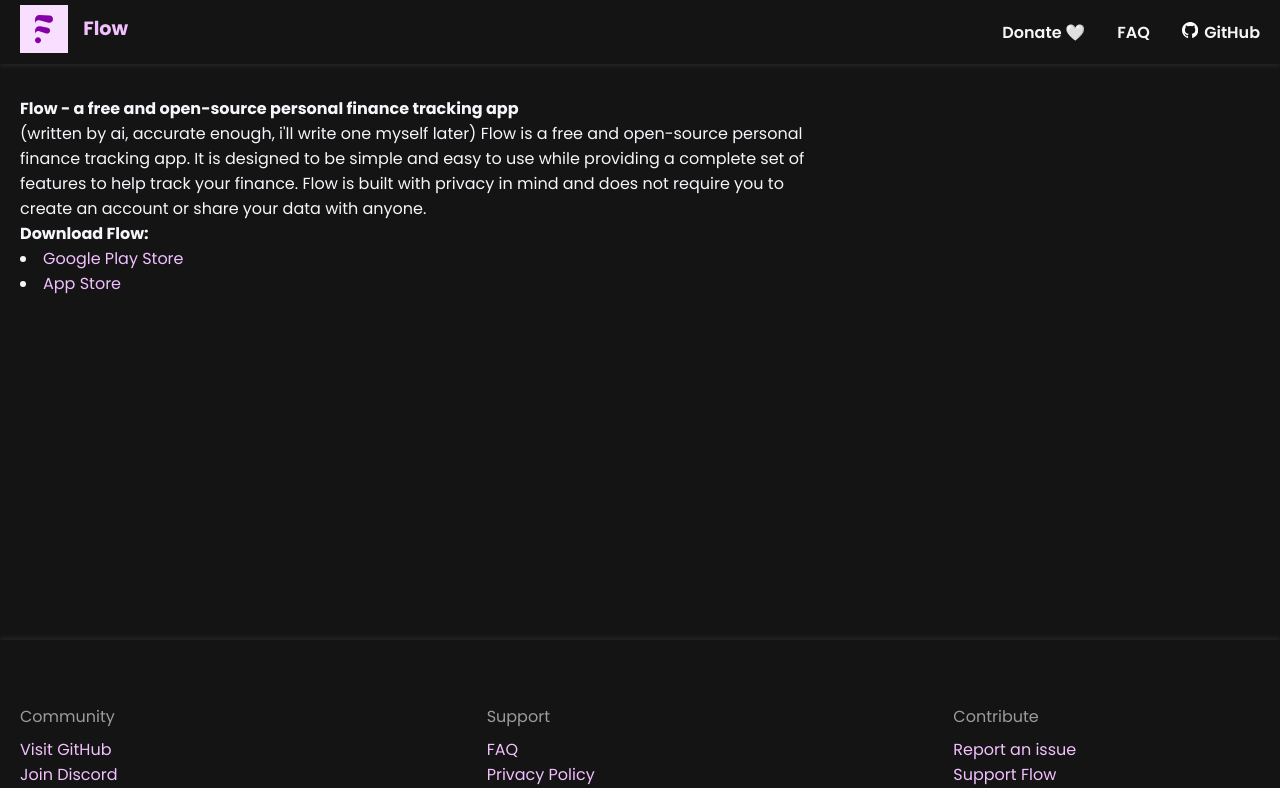
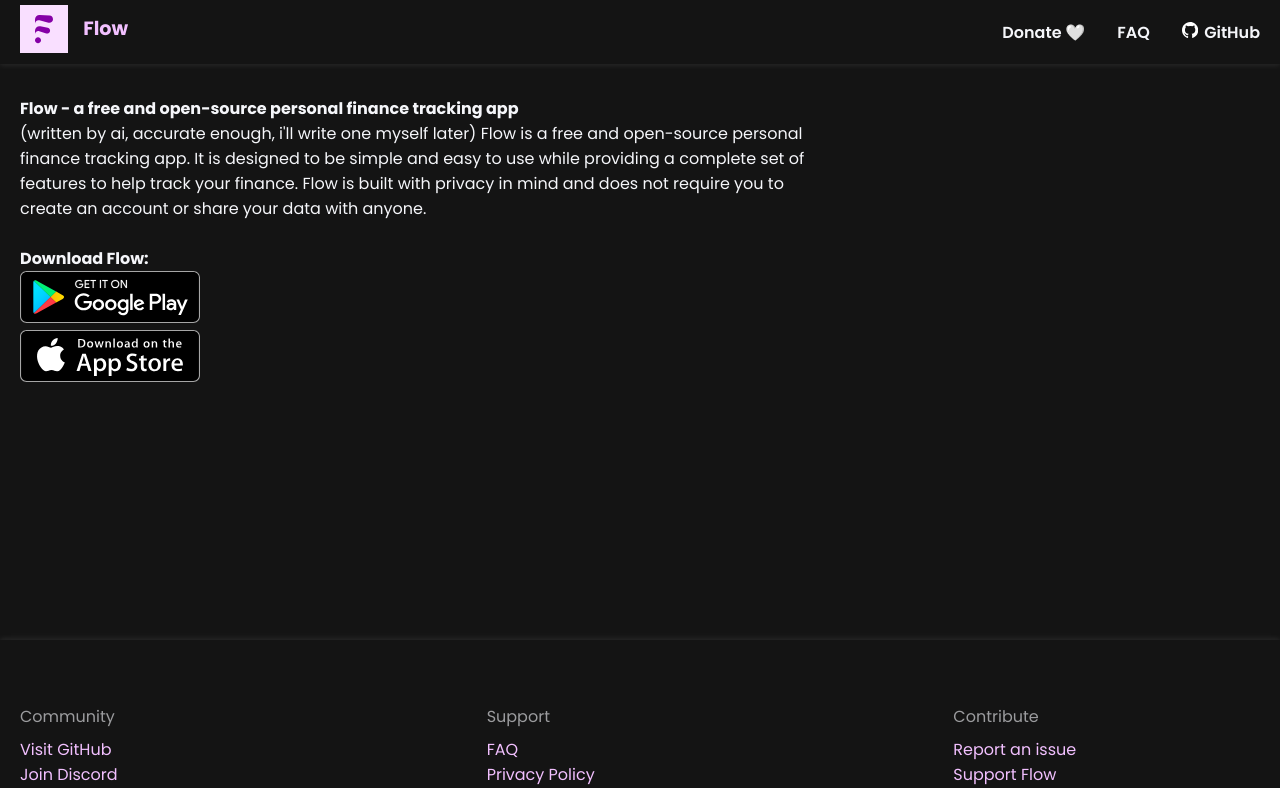
Before and after one commit to flow-mn/flow.github.io, a SvelteKit app: page / in a window 1280 px wide. Shown: the top 788 px of the page. Built offline with nearby package versions, Linux system fonts and the light colour scheme.

Commit message:
fix google play link, add image

```diff
--- a/src/routes/+page.svelte
+++ b/src/routes/+page.svelte
@@ -7,20 +7,28 @@
 	not require you to create an account or share your data with anyone.
 </p>
 
+<br />
+
 <h4>Download Flow:</h4>
 
-<ul>
+<ul data-no-bullet>
 	<li>
 		<a
-			href="https://play.google.com/store/apps/details?id=mn.flow.flow?utm_source=web"
-			target="_blank">Google Play Store</a
+			href="https://play.google.com/store/apps/details?id=mn.flow.flow&utm_source=web"
+			target="_blank"
+			aria-label="Google Play Store"
 		>
+			<img src="/googleplaystore.svg" alt="Google Play Store Download Button" />
+		</a>
 	</li>
 	<li>
 		<a
 			href="https://apps.apple.com/mn/app/flow-expense-tracker/id6477741670?utm_source=web"
-			target="_blank">App Store</a
+			target="_blank"
+			aria-label="App Store"
 		>
+			<img src="/appstore.svg" alt="App Store Download Button" />
+		</a>
 	</li>
 </ul>
 
```
Also changed, not shown: static/appstore.svg (added), static/googleplaystore.svg (added).
